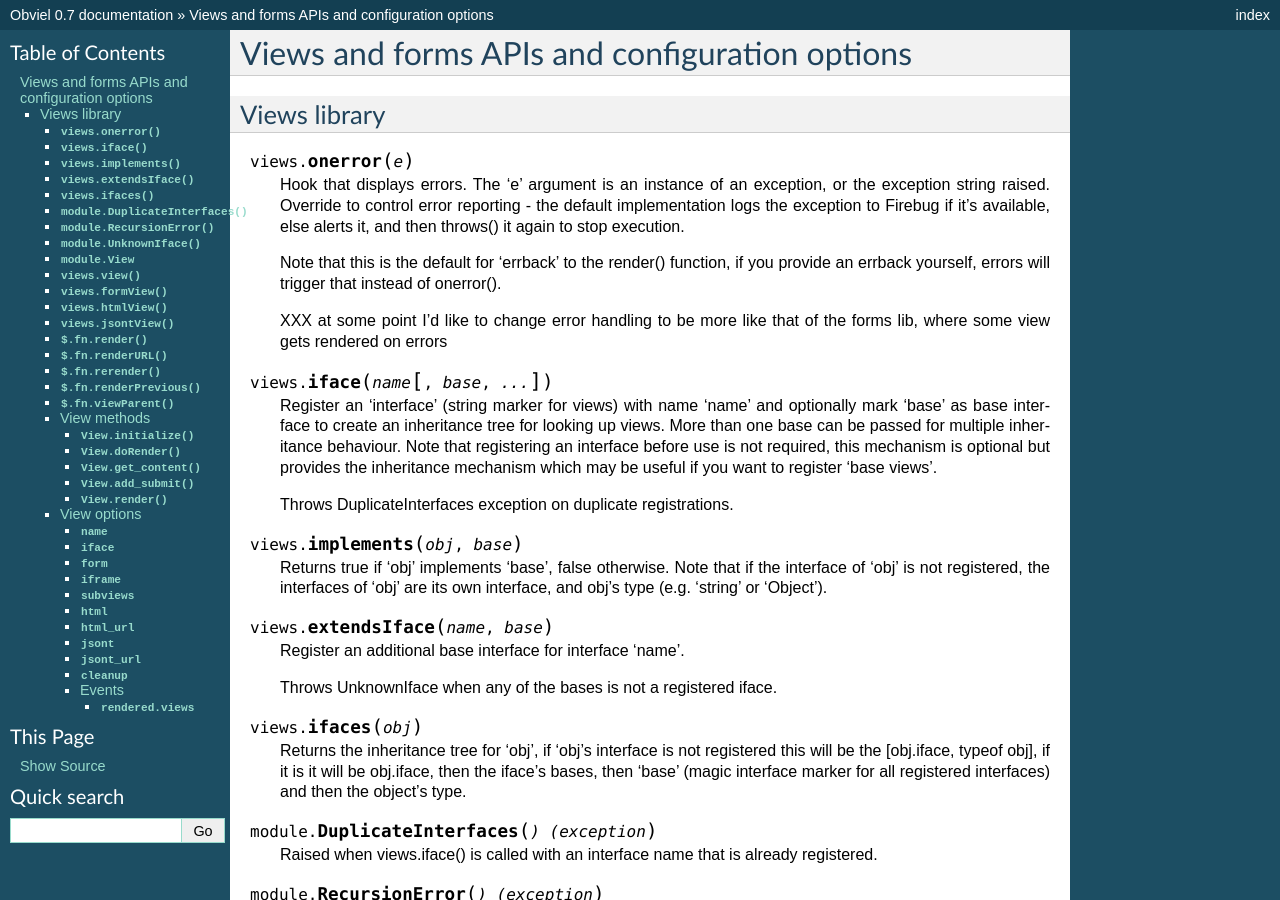
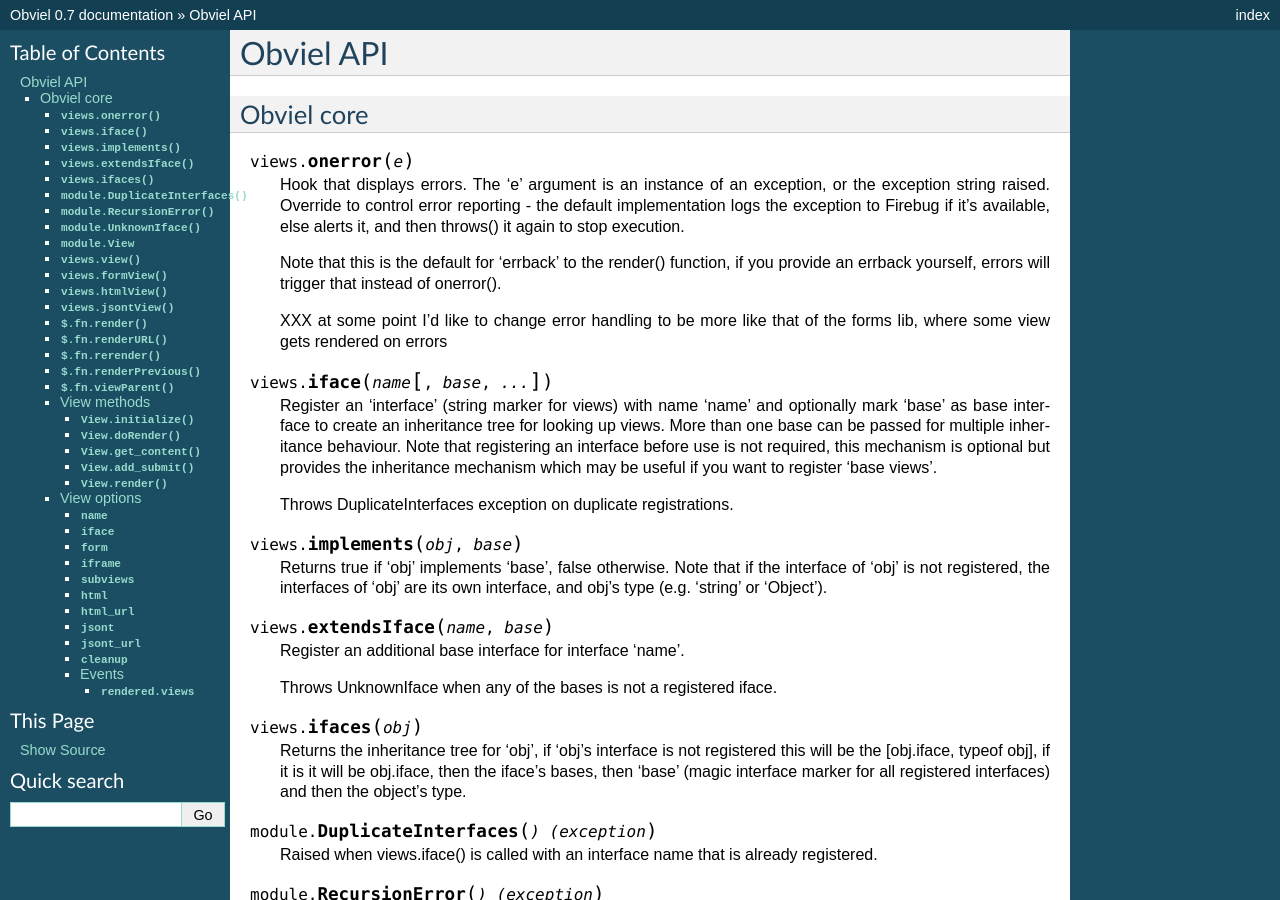
Before and after one commit to obviel/obviel, a Sphinx documentation site: the page built from doc/api.txt, in a window 1280 px wide and 900 px high. Built offline with Sphinx 7.4.7, drawn with Linux system fonts in a browser that asks for light colours; some of the changed text lies outside the part shown.

Commit message:
A few tweaks to prepare for future editing.

```diff
--- a/doc/api.txt
+++ b/doc/api.txt
@@ -1,9 +1,9 @@
-==============================================
-Views and forms APIs and configuration options
-==============================================
+==========
+Obviel API
+==========
 
-Views library
-=============
+Obviel core
+===========
 
 .. function:: views.onerror(e)
 
```
Also changed, not shown: doc/manual.txt (+7 -2 lines).
